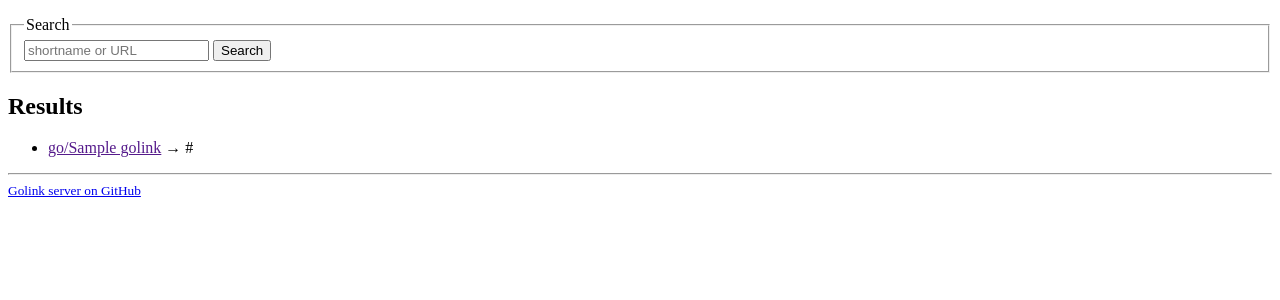
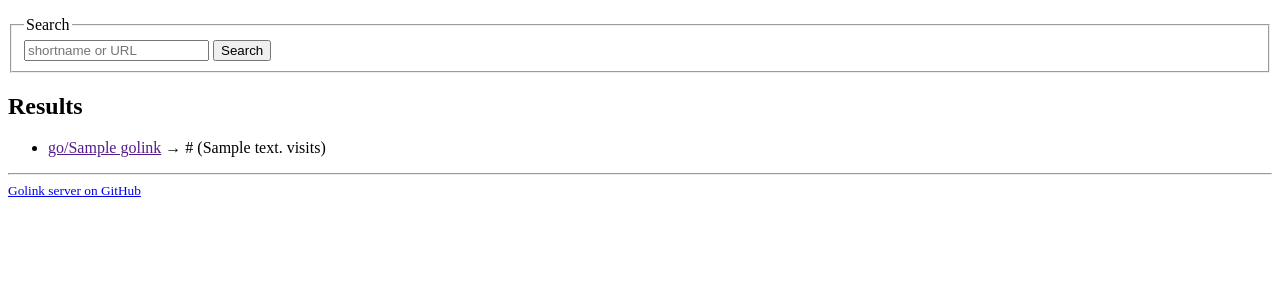
Before and after one commit to dcoles/golink, a Python web app: template golink/templates/search.html in a window 1280 px wide. Shown: the part 34-334 px from the top of the page. Run offline with Jinja, Linux system fonts and the light colour scheme; the template is opened without the code that fills it: most values are stand-ins (such as "Sample title", 1, 10 or a date in 2020).

Commit message:
Fix visits counter not being shown when missing edit permission.
Also move the [edit] box next to the golink for better consistency with
the "Your Golinks" on the index.

```diff
--- a/golink/templates/search.html
+++ b/golink/templates/search.html
@@ -10,7 +10,7 @@
     <h2>Results</h2>
     <ul>
     {% for golink in golinks %}
-      <li>{{ go.link(golink) }} &rarr; {{ golink.url|urlize }}{% if auth.can_edit(golink) %} {{ go.edit_link(golink, text='[edit]') }} ({{ golink.visits }} visits){% endif %}</li>
+      <li>{{ go.link(golink) }}{% if auth.can_edit(golink) %} {{ go.edit_link(golink, text='[edit]') }}{% endif %} &rarr; {{ golink.url|urlize }} ({{ golink.visits }} visits)</li>
     {% else %}
       No results!
     {% endfor %}
```
